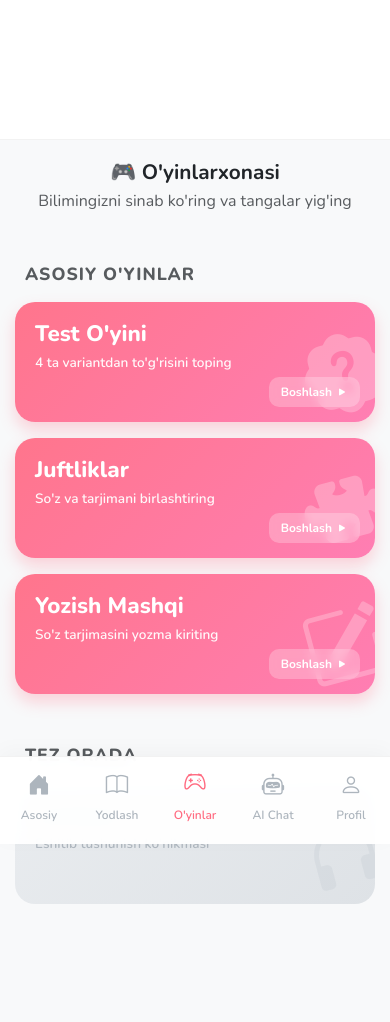
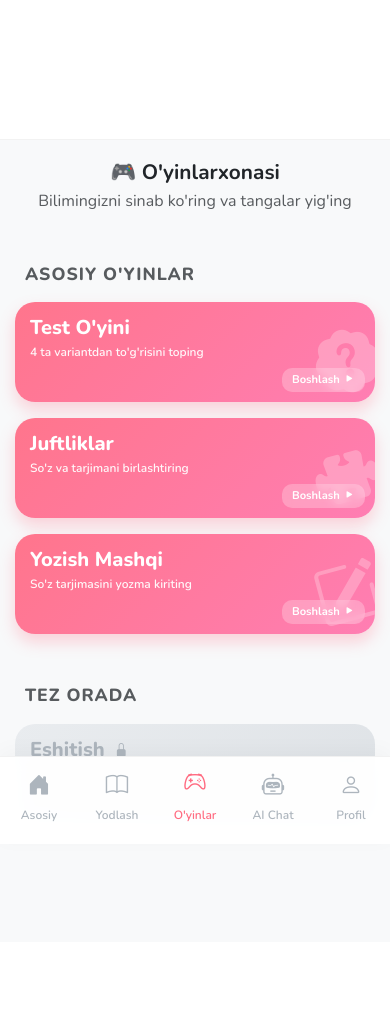
Before and after one commit to Kazoki-ken/EasyNihongo, a Django app: page /test-games/ in a window 390 px wide. After the commit the page ends 821 px from the top, so only its background shows below. Run offline with Django 5.2, Linux system fonts and the light colour scheme; the visitor is signed in with stand-in values (Sample User, id 1).

Commit message:
Update test games card height for mobile
Co-authored-by: Kazoki-ken <180665964+Kazoki-ken@users.noreply.github.com>

```diff
--- a/vocabulary/templates/vocabulary/test_games.html
+++ b/vocabulary/templates/vocabulary/test_games.html
@@ -121,6 +121,37 @@
     body.dark-mode .section-title {
         color: #f8f9fa;
     }
+
+    /* Mobile-Specific Adjustment (< 500px) */
+    @media (max-width: 500px) {
+        .game-card {
+            min-height: 100px; /* Reduced height for small screens */
+            padding: 15px;     /* Tighter padding */
+        }
+
+        .game-title {
+            font-size: 1.25rem; /* Smaller title */
+            margin-bottom: 4px;
+        }
+
+        .game-subtitle {
+            font-size: 0.75rem;
+            max-width: 90%; /* Allow text to use more width */
+        }
+
+        .game-card-icon-bg {
+            font-size: 4rem; /* Smaller icon */
+            bottom: -10px;
+            right: -5px;
+        }
+
+        .game-action-badge {
+            padding: 4px 10px;
+            font-size: 0.7rem;
+            bottom: 10px;
+            right: 10px;
+        }
+    }
 </style>
 
 <div class="container games-container">
```
Also changed, not shown: verification/test_games_mobile.png (added).
